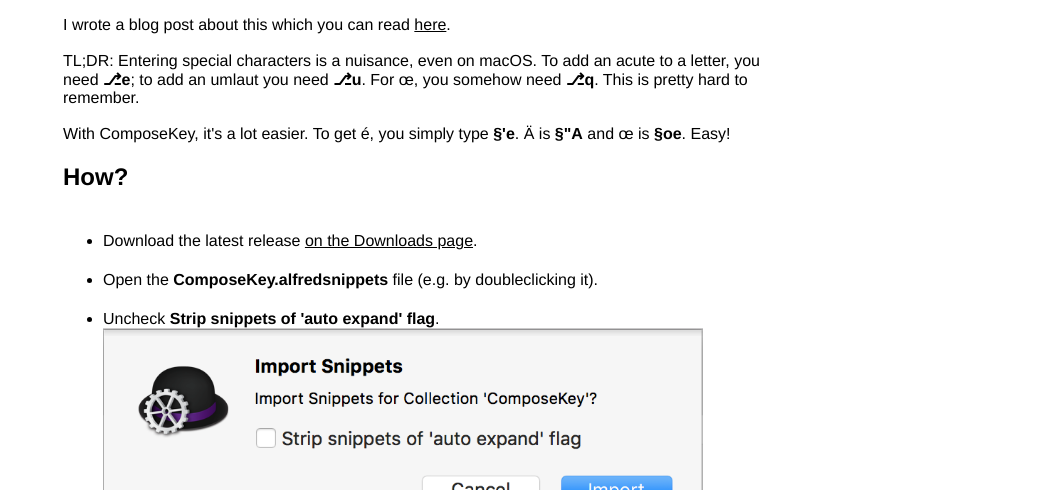
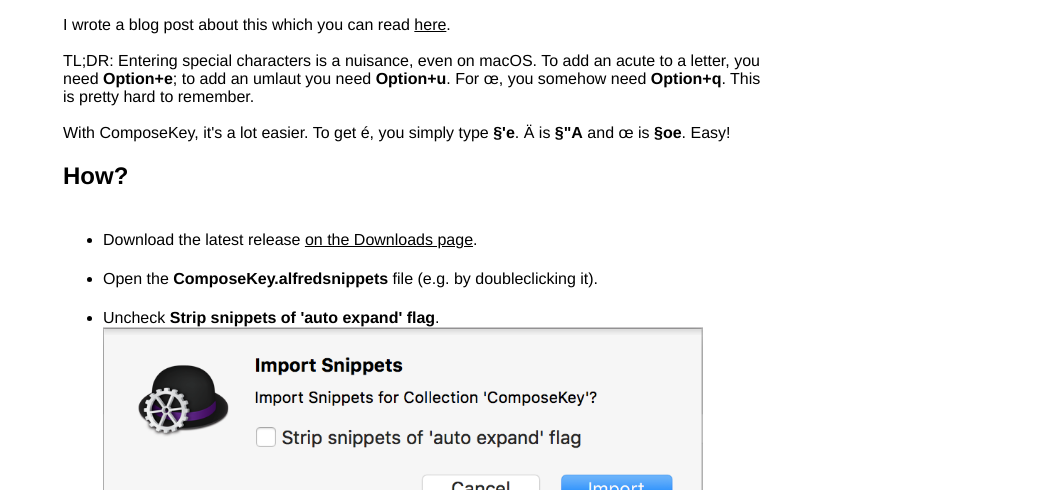
Before and after one commit to jqno/ComposeKey.alfredsnippets, a plain HTML site: page index.html in a window 1280 px wide. Shown: the part 310-800 px from the top of the page, without its empty margins (227-1280 px from the left). Drawn offline with Linux system fonts and the light colour scheme.

Commit message:
Removes option/alt symbol which isn't rendered consistently (or at all) across devices

```diff
--- a/index.html
+++ b/index.html
@@ -57,7 +57,7 @@
     <h2>Why?</h2>
     <p>
         I wrote a blog post about this which you can read <a href="http://jqno.nl/post/2013/10/12/a-better-way-of-typing/">here</a>.<br><br>
-        TL;DR: Entering special characters is a nuisance, even on macOS. To add an acute to a letter, you need <span class="code">⎇e</span>; to add an umlaut you need <span class="code">⎇u</span>. For œ, you somehow need <span class="code">⎇q</span>. This is pretty hard to remember.<br><br>
+        TL;DR: Entering special characters is a nuisance, even on macOS. To add an acute to a letter, you need <span class="code">Option+e</span>; to add an umlaut you need <span class="code">Option+u</span>. For œ, you somehow need <span class="code">Option+q</span>. This is pretty hard to remember.<br><br>
         With ComposeKey, it's a lot easier. To get é, you simply type <span class="code">§'e</span>. Ä is <span class="code">§"A</span> and œ is <span class="code">§oe</span>. Easy!
     </p>
 
```
